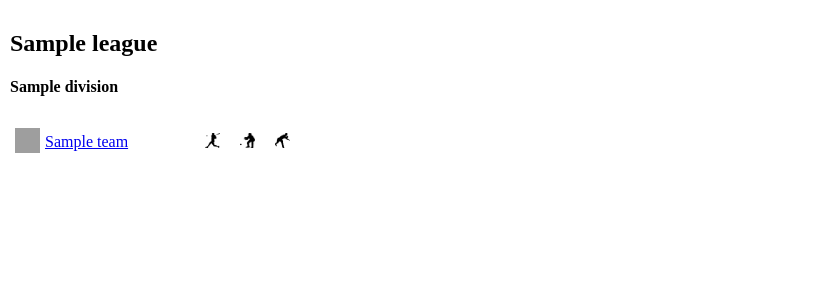
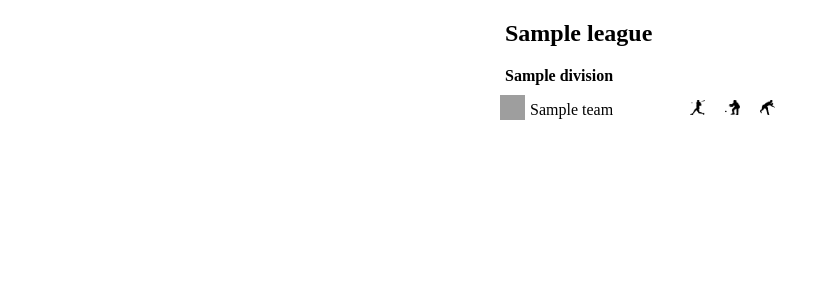
Before and after one commit to dpalley/mlb-scrape, a Flask app: template templates/league.html in a window 1280 px wide. Shown: the top 300 px of the page, without its empty margins (0-827 px from the left). Run offline with Flask 2, Linux system fonts and the light colour scheme; the template is opened without the code that fills it: most values are stand-ins (such as "Sample title", 1, 10 or a date in 2020); grey boxes are pictures that could not be loaded.

Commit message:
Fixed margins, padding. Added 2-column flexbox and styled fonts and anchor tags.

```diff
--- a/static/main.css
+++ b/static/main.css
@@ -1,34 +1,77 @@
 body {
     margin: 0px;
-    padding: 10px;
+    /* padding: 10px; */
+}
+
+h1, h2, h3, h4, h5, h6, p {
+    margin-left: 10px;
+}
+
+a {
+    color: black;
+}
+a:link {
+  text-decoration: none;
+}
+
+a:visited {
+  text-decoration: none;
+}
+
+a:hover {
+  text-decoration: underline;
+}
+
+#mlb {
+    /* flex-direction: column; */
+    justify-content: space-evenly;
+    display: flex;
+    flex-direction: row;
+    flex-wrap: wrap;
+    width: 100%;
+}
+
 }
 
 .league {
-    /* background-color: yellow; */
-    flex-direction: column;
-    justify-content: space-evenly;
+    margin: 0px;
+    padding: 0px;
 }
 
-/* contained within league */
+/* contained within mlb */
 /* container for al-xxx divisions */
-div#al {
+#al {
     background-color: red;
     flex-direction: column;
     justify-content: space-evenly;
     order: 1;
+    display: flex;
+    flex-direction: column;
+    flex-basis: 100%;
+    flex: 1;
+    font-family: Verdana, Geneva, sans-serif;
 }
 
-/* contained within league */
+/* contained within mlb */
 /* container for nl-xxx divisions */
-div#nl {
+#nl {
     background: blue;
     flex-direction: column;
     justify-content: space-evenly;
     order: 2;
+    display: flex;
+    flex-direction: column;
+    flex-basis: 100%;
+    flex: 1;
+    font-family: Verdana, Geneva, sans-serif;
 }
 
 .division {
+    margin: 0px;
+    padding: 0px;
 }
+
+.division h4 { margin-left: 10px; }
 
 /* contained within al (league) */
 /* container for individual teams */
@@ -96,14 +139,15 @@ span {
     padding: 10px;
 }
 
-.al-east {
-    order: 1;
+
+@media (max-width: 700px) {
+  #al #nl {
+    max-width: 50%;
+  }
 }
 
-.al-central {
-    order: 2;
+@media (max-width: 400px) {
+  #al #nl  {
+    max-width: 100%;
+  }
 }
-
-.al-west {
-    order: 3;
-}
--- a/templates/league.html
+++ b/templates/league.html
@@ -1,6 +1,7 @@
 {% extends 'layout.html' %}
 
 {% block content %}
+    <div id="mlb">
     {% for league in teams.leagues %}
         {% set league_id = league.abr.lower() %}
         <div class="league" id="{{ league_id }}">
@@ -12,7 +13,7 @@
             <h4 class="division">{{ division.name }}</h4>
 
             {% for team in division.teams %}
-                <div class="team">
+                <!-- <div class="team"> -->
                 {% set name = team.name %}
                 {% set id = team.id %}
                 {% set logo_url = 'https:' ~ team.logo %}
@@ -21,17 +22,6 @@
                 {% set fielding_url = stats_base_url ~ '&statType=fielding&team_id=' ~ id ~ '&playerType=ALL' %}
                 {% set pitching_url = stats_base_url ~ '&statType=pitching&team_id=' ~ id ~ '&playerType=ALL&position="1"' %}
                 {% set team_url = 'http://mlb.mlb.com' ~ team.url %}
-{#
-
-Bat icon
-<div>Icons made by <a href="https://www.flaticon.com/authors/freepik" title="Freepik">Freepik</a> from <a href="https://www.flaticon.com/"             title="Flaticon">www.flaticon.com</a> is licensed by <a href="http://creativecommons.org/licenses/by/3.0/"             title="Creative Commons BY 3.0" target="_blank">CC 3.0 BY</a></div>
-
-<div>Icons made by <a href="https://www.flaticon.com/authors/freepik" title="Freepik">Freepik</a> from <a href="https://www.flaticon.com/"     title="Flaticon">www.flaticon.com</a> is licensed by <a href="http://creativecommons.org/licenses/by/3.0/"     title="Creative Commons BY 3.0" target="_blank">CC 3.0 BY</a></div>
-
-<i class="fas fa-fist-raised"></i>
-<i class="fas fa-baseball-ball"></i>
-<i class="fas fa-mitten"></i>
-#}
 
                     <span class="team">
                         <a href="{{ team_url }}"><img class="team-logo" src = "{{ logo_url }}"></a>
@@ -40,10 +30,13 @@ Bat icon
                         <a href="{{ fielding_url }}"><img class="stat-logo" src="{{ url_for('static', filename = 'field.jpg') }}" title="Fielding Stats"></a>
                         <a href="{{ pitching_url }}"><img class="stat-logo" src="{{ url_for('static', filename = 'pitch.jpg') }}" title="Pitching Stats"></a>
                     </span>
+                <!-- </div> -->
                 {% endfor %}
-            </div>
-        {% endfor %}
-        </div>
-    {% endfor %}
-    </div>
+            </div>            <!-- class=division -->
+            <!-- <p>test2</p> -->
+            {% endfor %}      <!-- for division in league.divisions -->
+            <!-- <p>test3</p> -->
+        </div>                <!-- class=league -->
+        {% endfor %}          <!-- league in teams.leagues          -->
+    </div>                    <!-- id=mlb -->
 {% endblock content %}
```
Lines whose indentation alone changed are shown as unchanged.
